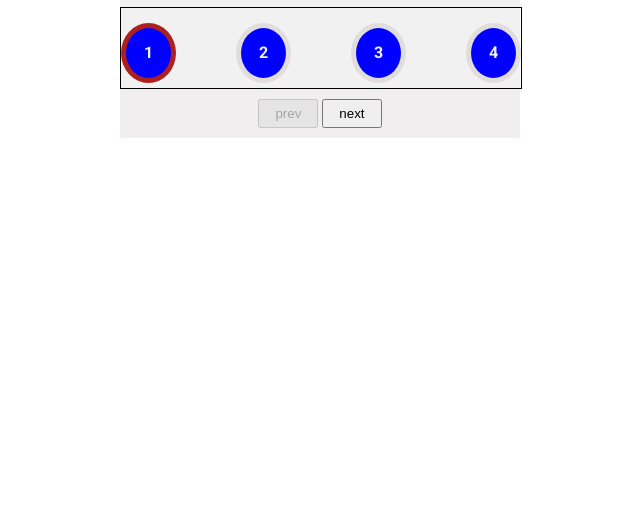
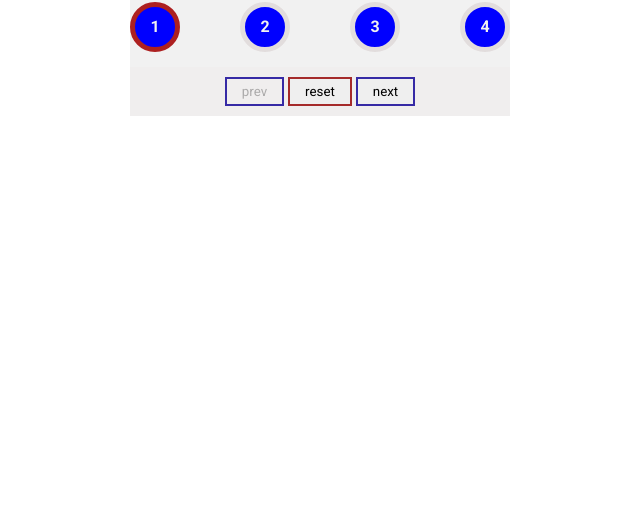
Before and after one commit to etoundijuniorpierre/code_everyday_challenge_100, a plain HTML site: page day_2_Progress_Steps/index.html in a window 1280 px wide. Shown: the part 288-800 px from the top of the page, without its empty margins (320-960 px from the left). Drawn offline with Linux system fonts and the light colour scheme.

Commit message:
add v_custom projet day_2

```diff
--- a/day_2_Progress_Steps/index.html
+++ b/day_2_Progress_Steps/index.html
@@ -23,8 +23,9 @@
         </div>
 
         <div class="btn_containt">
-            <button class="btn" id="prev" disabled>prev</button>
-            <button class="btn" id="next">next</button>
+            <button class="btn" id="prev" style="border: 2px solid rgb(54, 42, 165);" disabled>prev</button>
+            <button class="btn" id="reset" style="border: 2px solid brown;">reset</button>
+            <button class="btn" id="next" style="border: 2px solid rgb(54, 42, 165);">next</button>
         </div>
     </div>
 
--- a/day_2_Progress_Steps/script.js
+++ b/day_2_Progress_Steps/script.js
@@ -1,4 +1,5 @@
 const prevBtn = document.getElementById('prev');
+const resetBtn = document.getElementById('reset');
 const nextBtn = document.getElementById('next');
 const steps = document.querySelectorAll('.number');
 const color = document.querySelector('.color');
@@ -12,12 +13,20 @@ nextBtn.addEventListener('click', () => {
   }
 });
 
+resetBtn.addEventListener('click', () => {
+  if (activeStep > 1) {
+    activeStep = 1;
+    update();
+  }
+});
+
 prevBtn.addEventListener('click', () => {
   if (activeStep > 1) {
     activeStep--;
     update();
   }
 });
+
 
 function update() {
   // Disable buttons based on active step
--- a/day_2_Progress_Steps/style.css
+++ b/day_2_Progress_Steps/style.css
@@ -1,9 +1,14 @@
 @import url('https://fonts.googleapis.com/css2?family=Roboto:wght@400;700&display=swap');
+
+*{
+    font-family: 'Roboto', sans-serif;
+    margin: 0;
+    box-sizing: border-box;
+}
+
 body {
-    font-family: 'Roboto', sans-serif;
     height: 50vw;
     width: 100vw;
-    margin: 0;
     display: flex;
     justify-content: center;
     align-items: center;
@@ -16,7 +21,6 @@ body {
 }
 
 .number_containt {
-    border: 1px solid;
     height: 80px;
     width: 100%;
     display: flex;
```
